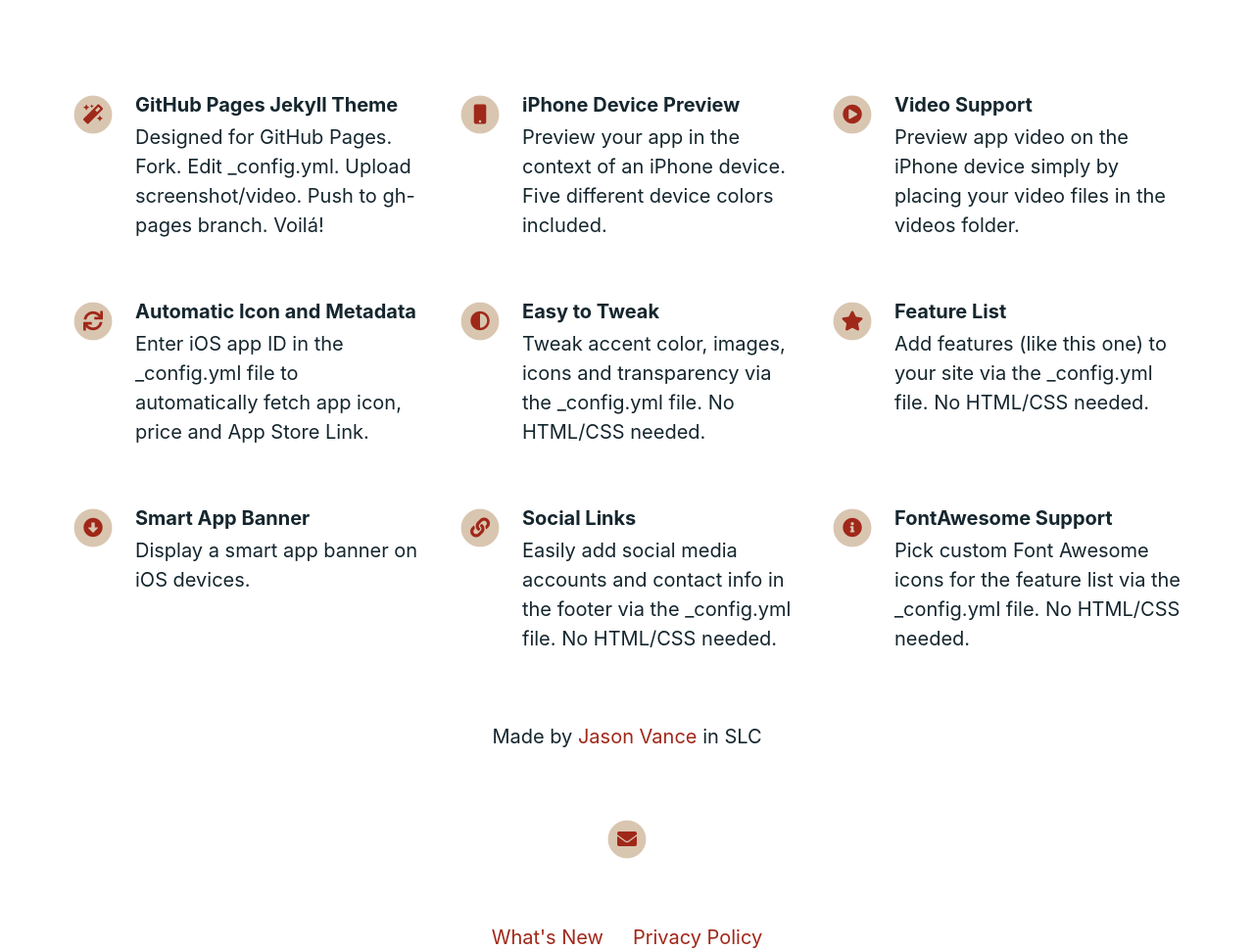
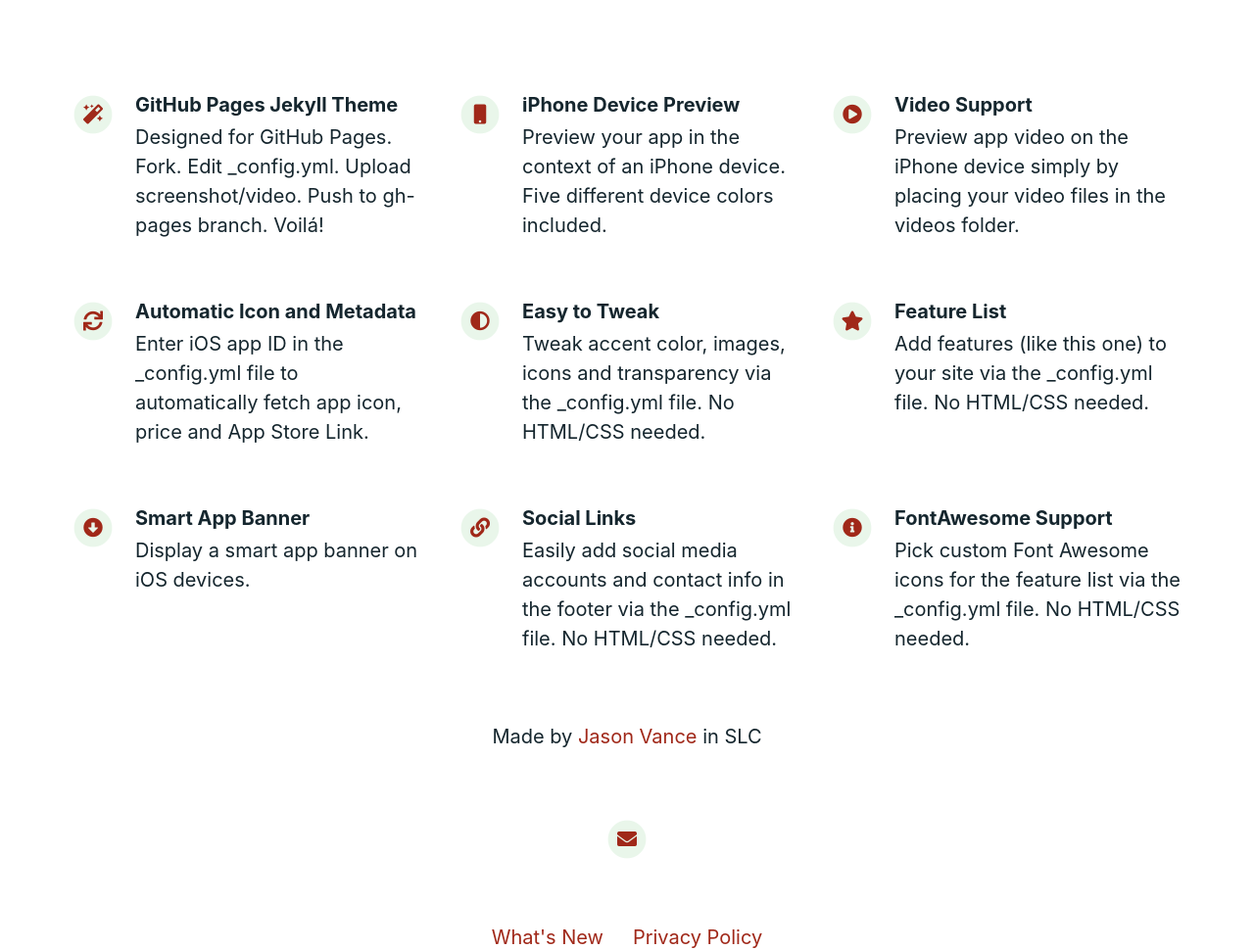
Before and after one commit to jason-vance/Carnivore-Diet-Guide-Landing-Page, a Jekyll site: the page built from index.html, in a window 1280 px wide. Shown: the part 987-1957 px from the top of the page at 98% size. Built offline with Jekyll 4.4.1, drawn with Linux system fonts in a browser that asks for light colours; nearby versions of some CDN libraries.

Commit message:
Tweak colors again

```diff
--- a/_config.yml
+++ b/_config.yml
@@ -103,10 +103,10 @@ feature_title_color                       : "#15262E"
 feature_text_color                        : "#15262E"
 
 feature_icons_foreground_color            : "#A02819"
-feature_icons_background_color            : "#D9C6B1"
+feature_icons_background_color            : "#20A02819"
 
 social_icons_foreground_color             : "#A02819"
-social_icons_background_color             : "#D9C6B1"
+social_icons_background_color             : "#20A02819"
 
 footer_text_color                         : "#15262E"
 
```
